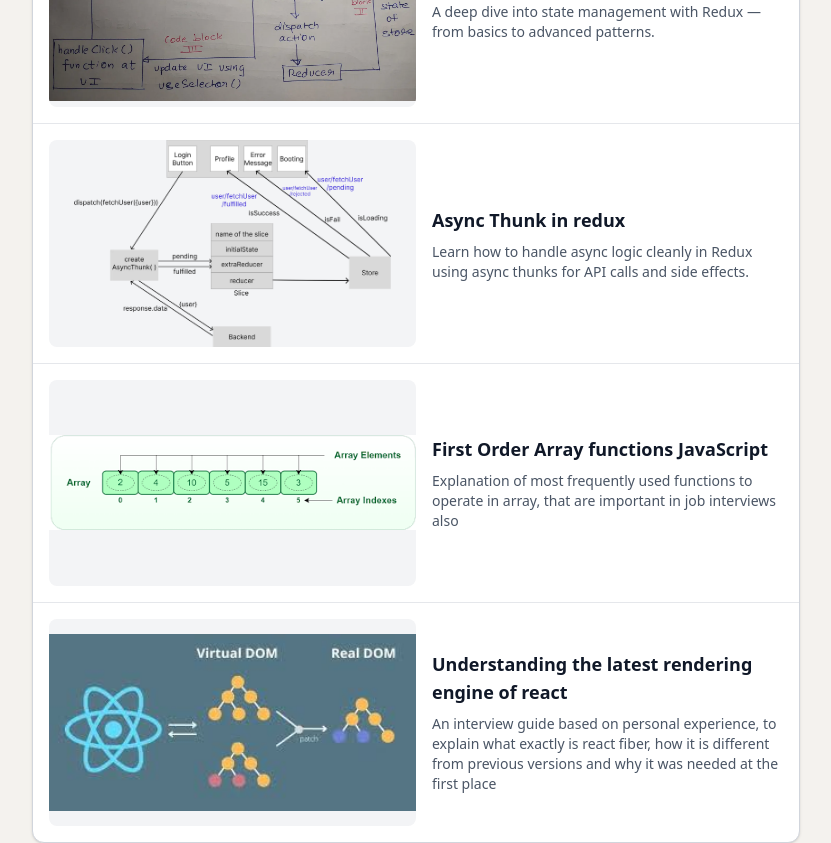
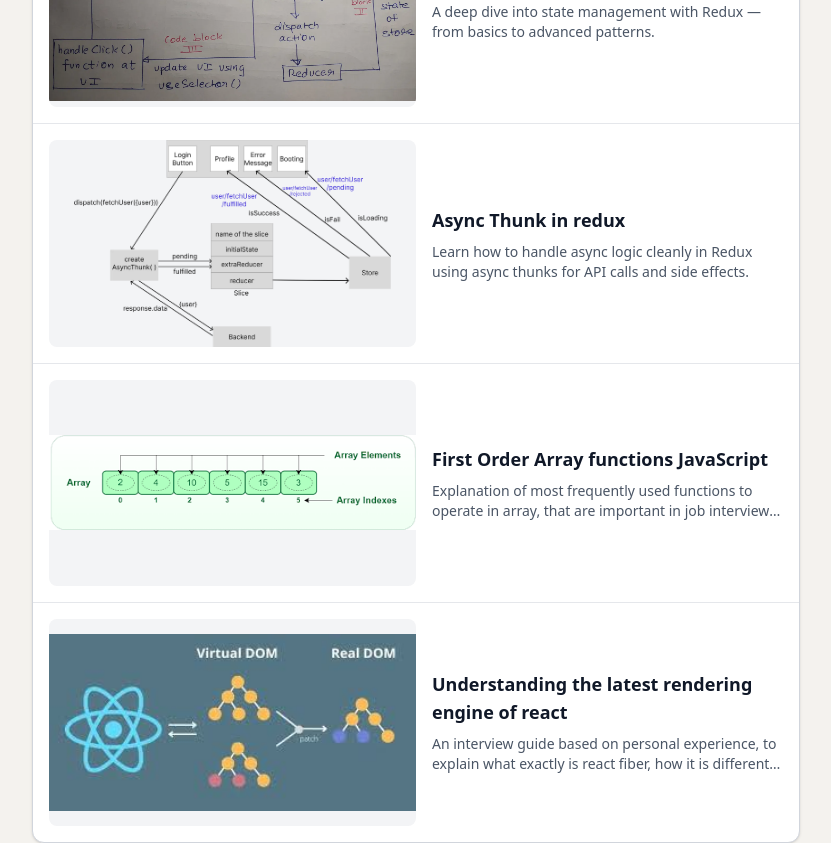
Before and after one commit to VAIBHAVMATHUR137/PersonalPortfolio, a React (Vite) app: page / in a window 1280 px wide. Shown: the part 1740-2583 px from the top of the page, without its empty margins (224-1055 px from the left). Built offline with nearby package versions, Linux system fonts and the light colour scheme.

Commit message:
debugged blog link and optimised the code

```diff
--- a/src/Components/Blogs.tsx
+++ b/src/Components/Blogs.tsx
@@ -1,16 +1,25 @@
 import Redux from "../Images/Redux.jpg";
 import Asyncthunk from "../Images/Asyncthunk.jpg";
-import Array from "../Images/Array.png";
+import ArrayImg from "../Images/Array.png";
+import fiber from "../Images/fiber.jpg";
 import { useSelector } from "react-redux";
 import { type RootState } from "../Redux/Store";
 import { ContactModal } from "./ContactModal";
-import fiber from "../Images/fiber.jpg";
 
 export const Blogs = () => {
   const contactFlag = useSelector(
     (state: RootState) => state.flipModal.contactModal,
   );
   const blogState = useSelector((state: RootState) => state.BlogData);
+
+  // Map local images to the corresponding blog data keys
+  const blogItems = [
+    { data: blogState.BlogOne, img: Redux },
+    { data: blogState.BlogTwo, img: Asyncthunk },
+    { data: blogState.BlogThree, img: ArrayImg },
+    { data: blogState.BlogFour, img: fiber },
+  ];
+
   return (
     <div className="flex flex-col bg-white w-full max-w-3xl mt-5 rounded-xl border border-gray-300 shadow">
       <div>
@@ -19,102 +28,37 @@
         </h2>
       </div>
 
-      {/* Blog Card 1 */}
-
-      <a href={blogState.BlogOne.link} target="_blank">
-        <div className="flex flex-row w-full border-t border-gray-200 p-4 hover:shadow-md transition rounded-b-xl">
-          {/* Left Side: Image */}
-          <div className="w-1/2">
-            <img
-              src={Redux}
-              alt="Blog"
-              className="w-full aspect-video object-contain rounded-lg bg-gray-100"
-            />
-          </div>
-
-          {/* Right Side: Content */}
-          <div className="w-1/2 pl-4 flex flex-col justify-center">
-            <h3 className="text-lg font-semibold text-gray-900">
-              {blogState.BlogOne.title}
-            </h3>
-            <p className="text-sm text-gray-600 mt-2">
-              {blogState.BlogOne.description}
-            </p>
-          </div>
-        </div>
-      </a>
-      <a href={blogState.BlogOne.link} target="_blank">
-        {/* Blog Card 2*/}
-
-        <div className="flex flex-row w-full border-t border-gray-200 p-4 hover:shadow-md transition rounded-b-xl">
-          {/* Left Side: Image */}
-          <div className="w-1/2">
-            <img
-              src={Asyncthunk}
-              alt="Blog"
-              className="w-full aspect-video object-contain rounded-lg bg-gray-100"
-            />
-          </div>
-
-          {/* Right Side: Content */}
-          <div className="w-1/2 pl-4 flex flex-col justify-center">
-            <h3 className="text-lg font-semibold text-gray-900">
-              {blogState.BlogTwo.title}
-            </h3>
-            <p className="text-sm text-gray-600 mt-2">
-              {blogState.BlogTwo.description}
-            </p>
-          </div>
-        </div>
-
-        {/* Blog Card */}
-        <a href={blogState.BlogThree.link} target="_blank">
-          <div className="flex flex-row w-full border-t border-gray-200 p-4 hover:shadow-md transition rounded-b-xl">
+      {blogItems.map((blog, index) => (
+        <a
+          key={index}
+          href={blog.data.link}
+          target="_blank"
+          rel="noopener noreferrer"
+          className="group"
+        >
+          <div className={`flex flex-row w-full border-t border-gray-200 p-4 hover:shadow-md transition ${index === blogItems.length - 1 ? 'rounded-b-xl' : ''}`}>
             {/* Left Side: Image */}
             <div className="w-1/2">
               <img
-                src={Array}
-                alt="Blog"
+                src={blog.img}
+                alt={blog.data.title}
                 className="w-full aspect-video object-contain rounded-lg bg-gray-100"
               />
             </div>
 
             {/* Right Side: Content */}
             <div className="w-1/2 pl-4 flex flex-col justify-center">
-              <h3 className="text-lg font-semibold text-gray-900">
-                {blogState.BlogThree.title}
+              <h3 className="text-lg font-semibold text-gray-900 group-hover:text-blue-600 transition-colors">
+                {blog.data.title}
               </h3>
-              <p className="text-sm text-gray-600 mt-2">
-                {blogState.BlogThree.description}
+              <p className="text-sm text-gray-600 mt-2 line-clamp-2">
+                {blog.data.description}
               </p>
             </div>
           </div>
         </a>
-        <a href={blogState.BlogThree.link} target="_blank"></a>
-      </a>
-      {/* Blog Card */}
-      <a href={blogState.BlogFour.link} target="_blank">
-        <div className="flex flex-row w-full border-t border-gray-200 p-4 hover:shadow-md transition rounded-b-xl">
-          {/* Left Side: Image */}
-          <div className="w-1/2">
-            <img
-              src={fiber}
-              alt="Blog"
-              className="w-full aspect-video object-contain rounded-lg bg-gray-100"
-            />
-          </div>
+      ))}
 
-          {/* Right Side: Content */}
-          <div className="w-1/2 pl-4 flex flex-col justify-center">
-            <h3 className="text-lg font-semibold text-gray-900">
-              {blogState.BlogFour.title}
-            </h3>
-            <p className="text-sm text-gray-600 mt-2">
-              {blogState.BlogFour.description}
-            </p>
-          </div>
-        </div>
-      </a>
       {contactFlag && <ContactModal />}
     </div>
   );
```
